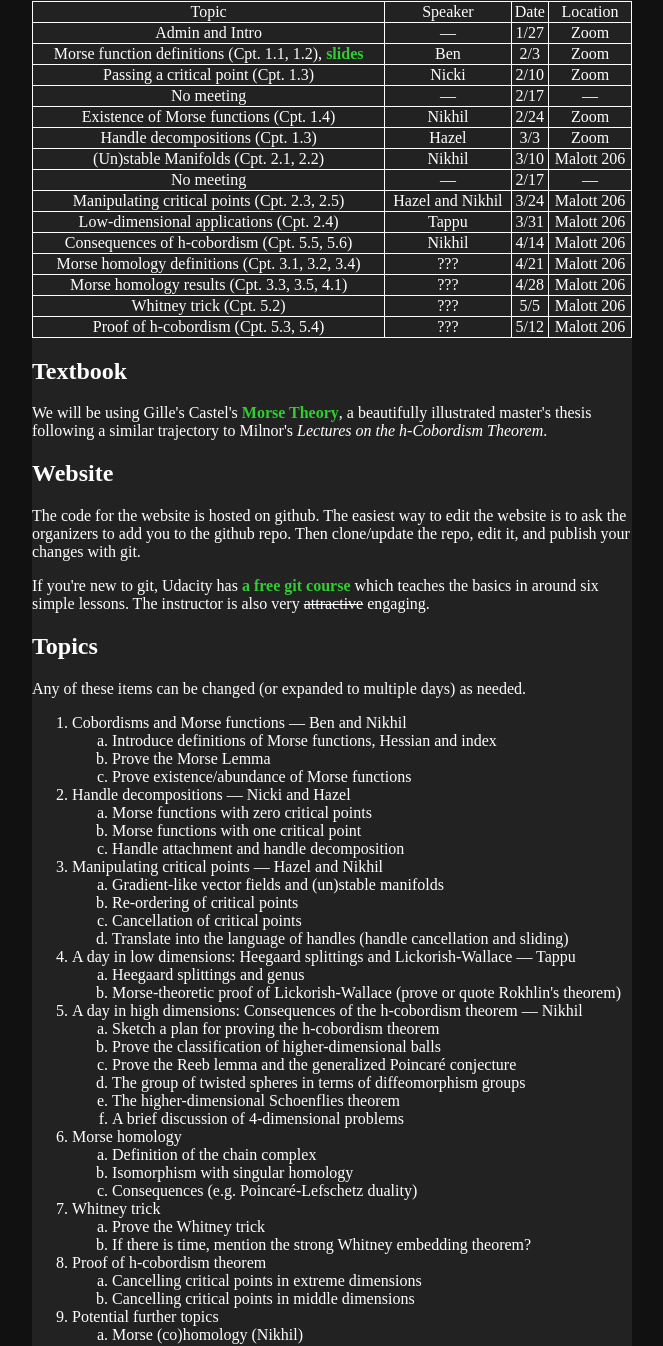
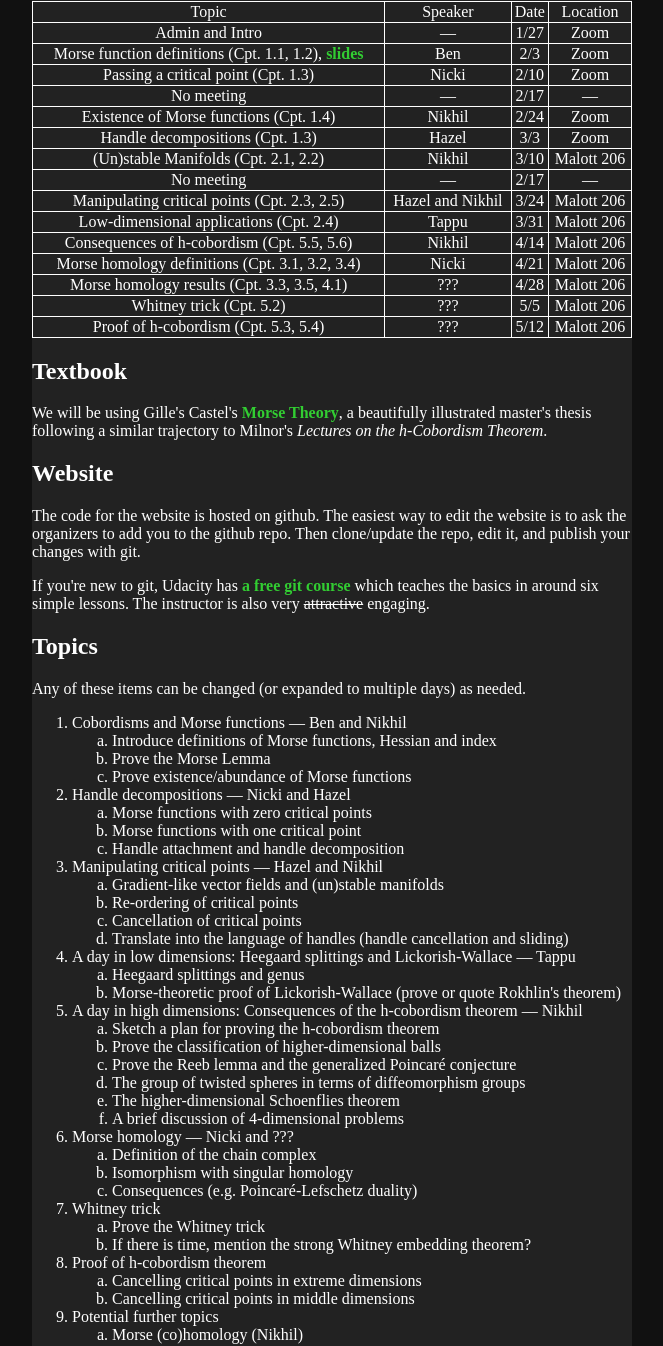
Before and after one commit to bg-thompson/morse-theory-course, a plain HTML site: page index.html in a window 1280 px wide. Shown: the part 271-1617 px from the top of the page, without its empty margins (308-971 px from the left). Drawn offline with nearby package versions, Linux system fonts and the light colour scheme.

Commit message:
Add files via upload
Added Nicki as a speaker

```diff
--- a/index.html
+++ b/index.html
@@ -114,7 +114,7 @@ Navigation bar, if more pages are needed.
   </tr>
   <tr>
     <td>Morse homology definitions (Cpt. 3.1, 3.2, 3.4)</td>
-    <td>???</td>
+    <td>Nicki</td>
     <td>4/21</td>
     <td>Malott 206</td>
   </tr>
@@ -183,7 +183,7 @@ Navigation bar, if more pages are needed.
 		<li>The higher-dimensional Schoenflies theorem</li>
 		<li>A brief discussion of 4-dimensional problems</li>
 	</ol>
-	<li>Morse homology</li>
+	<li>Morse homology &mdash; Nicki and ???</li>
 	<ol type="a">
 		<li>Definition of the chain complex</li>
 		<li>Isomorphism with singular homology</li>
```
